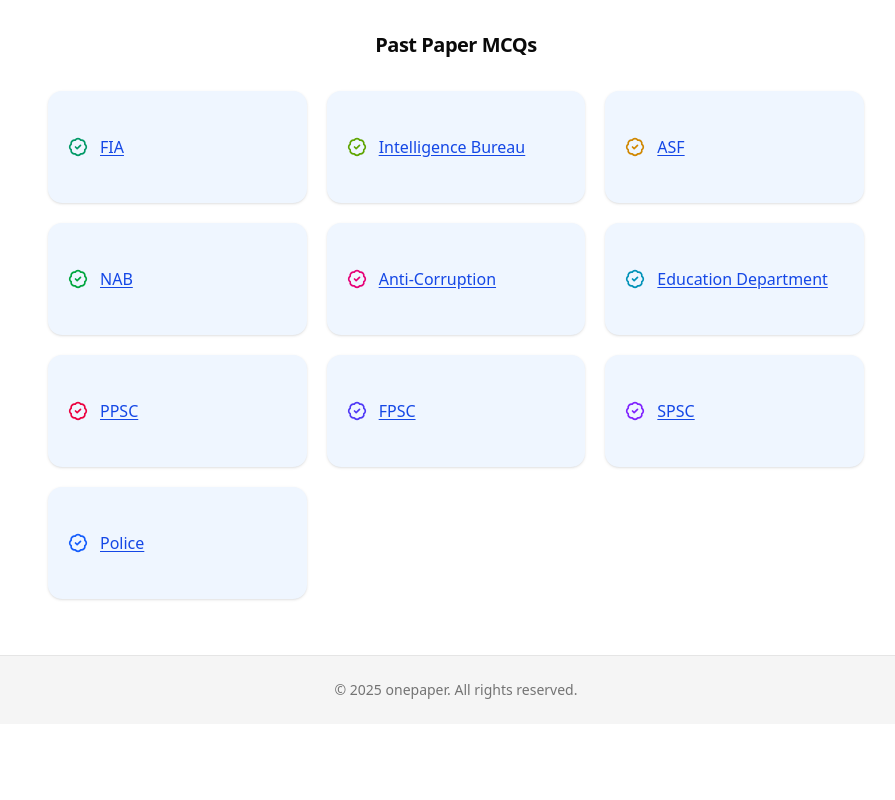
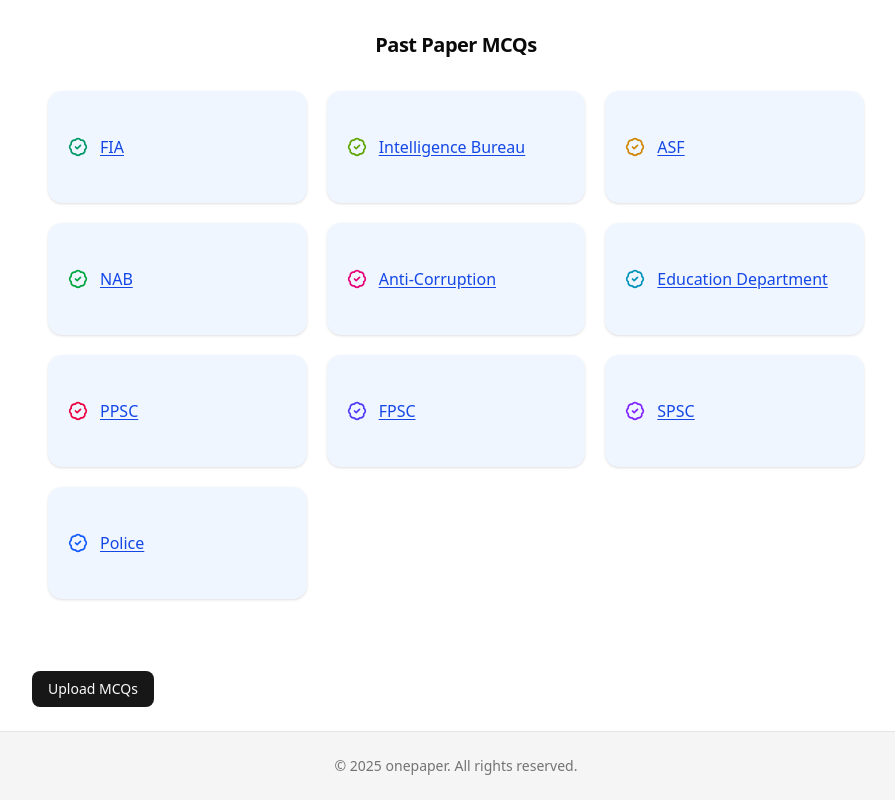
Before and after one commit to waqarkhan424/mcqs-app, a Next.js app: page / in a window 1280 px wide. Shown: the part 758-1558 px from the top of the page, without its empty margins (184-1079 px from the left). Before the commit the page ends 1482 px from the top, so only its background shows below. Built offline with nearby package versions, Linux system fonts and the light colour scheme.

Commit message:
final commit

```diff
--- a/app/page.tsx
+++ b/app/page.tsx
@@ -19,7 +19,7 @@ export default function Home() {
 
       <CategoryLinks />
 
-      {/* <McqsUploader /> */}
+      <McqsUploader />
 
     </div>
 
```
Also changed, not shown: public/onepaper.png, public/onepaper1.png (added).
